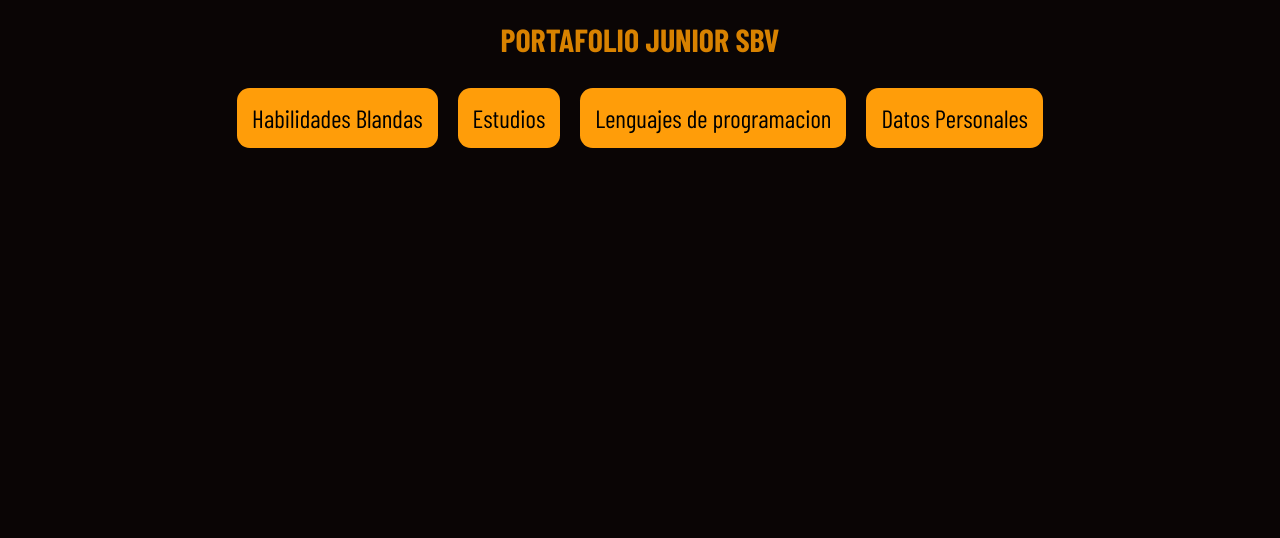
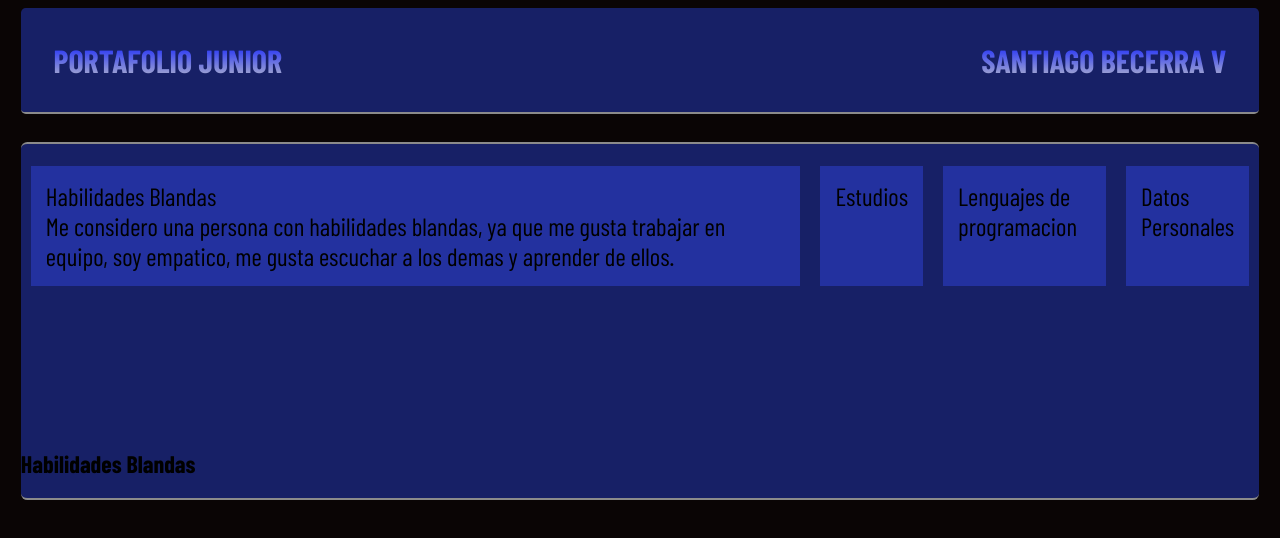
Before and after one commit to SantiagoBecerraV/Practica_HTML, a plain HTML site: page index.html in a window 1280 px wide. Drawn offline with nearby package versions, Linux system fonts and the light colour scheme; a web font is replaced by a local one.

Commit message:
feat: mejoras header y tarjetas

```diff
--- a/index.html
+++ b/index.html
@@ -1,5 +1,5 @@
 <!DOCTYPE html>
-<html lang="en">
+<html lang="esp">
 <head>
     <meta charset="UTF-8">
     <meta name="viewport" content="width=device-width, initial-scale=1.0">
@@ -10,16 +10,32 @@
     <title>Portafolio Prueba</title>
 </head>
 <body class="body">
-    <header>
-        <H1>PORTAFOLIO JUNIOR SBV</H1>
+    <header class="header">
+        <H1>PORTAFOLIO JUNIOR</H1>
+        <H1 class="nombre">SANTIAGO BECERRA V</H1>
     </header>
-    <main>
+    <main class="main">
         <section class="caja">
-            <div class="tarjetas">Habilidades Blandas</div>
+            <div class="tarjetas">
+                <div class="tarj1">
+                    Habilidades Blandas
+                        <br>
+                    Me considero una persona con habilidades blandas, ya que me gusta trabajar en equipo, soy empatico, me gusta escuchar a los demas y aprender de ellos.
+                </div>
+            </div>
             <div class="tarjetas">Estudios</div>
             <div class="tarjetas">Lenguajes de programacion</div>
             <div class="tarjetas">Datos Personales</div>
+
         </section>
+                    <br>
+            <br>
+            <br>
+            <br>
+            <br>
+            <br>
+            <br>
+            <h2>Habilidades Blandas</h2>
     </main>
     <footer>
 
--- a/styles.css
+++ b/styles.css
@@ -1,27 +1,69 @@
 :root{
-    background-color: #0a0505;
+    --azul-principal: #1a2475dc;
+    --negro: #0a0505;
+}
+
+
+.main{
+    background-color: var(--azul-principal);
+    border-radius: 0.4rem;
+    margin: 0.4rem;
+    margin-left: 0.8rem;
+    margin-right: 0.8rem;
+    border-bottom: 2px solid rgb(139, 139, 139);
+    border-top: 2px solid rgb(139, 139, 139);
+}
+
+.header{
+    display: flex;
+    justify-content: space-between;
+    align-items: center;
+    padding: 0.8rem;
+    background-color: var(--azul-principal);
+    border-radius: 0.3rem;
+    border-bottom: 2.4px solid rgb(139, 139, 139);
+    margin: 0.4rem;
+    margin-bottom: 1.8rem;
+    margin-left: 0.8rem;
+    margin-right: 0.8rem;
+
+}
+
+.nombre{
+    transition: text-shadow 0.9s ease;
+}
+
+.nombre:hover{
+    text-shadow: 0 0 30px rgba(255, 255, 255, 0.507),
+    0 0 60px rgb(25, 86, 255);
 }
 
 .caja{
     display: flex;
     flex-direction: row;
     justify-content: center;
+
 }
 
 .tarjetas{
     font-size: 25px;
     margin: 10px;
+    margin-top: 22px;
     padding: 15px;
-    background-color: rgb(255, 157, 9);
-    border-radius: 0.8rem;
+    background-color: #2a3cc0a4;
 }
 
+
 H1{
-    color: rgb(216, 130, 0);
+    color: var(--azul-principal);
     text-align: center;
     margin: 20px;
+    background: linear-gradient(#0f1fff, #ffffffa8);
+    -webkit-background-clip: text;
+    color: transparent;
+
 }
 .body{
-    background-color: #0a0505;
+    background-color: var(--negro);
     font-family: 'Barlow Condensed', 'Segoe UI', Tahoma, Geneva, Verdana, sans-serif;
 }
```
